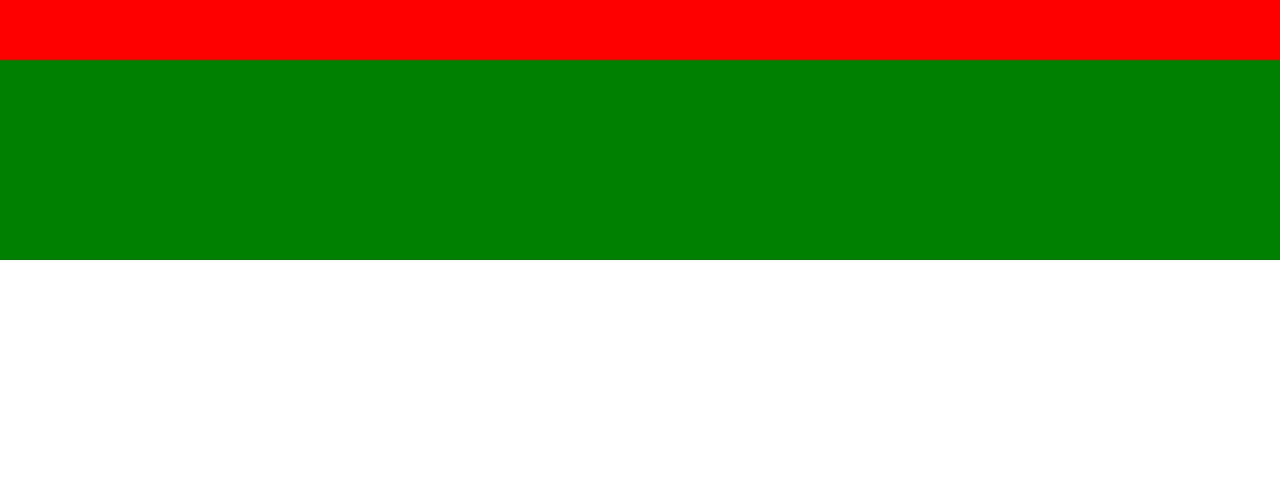
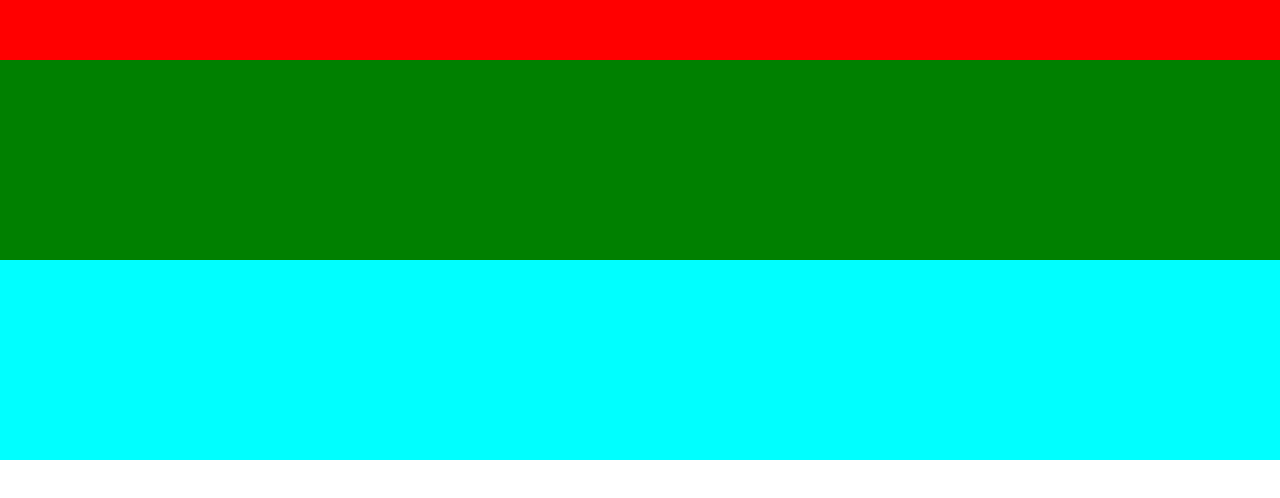
Before and after one commit to SantiagoLuna1920/Portafolio-web.2, a plain HTML site: page index.html in a window 1280 px wide. Shown: the part 140-638 px from the top of the page. Drawn offline with Linux system fonts and the light colour scheme.

Commit message:
agregado

```diff
--- a/estilo.css
+++ b/estilo.css
@@ -2,7 +2,7 @@
     margin: 0px;
 }
 
-.first, .second {
+.first, .second, .third {
     height: 200px;
 }
 
@@ -14,3 +14,7 @@
 .second {
     background-color: green;
 }
+
+.third {
+    background-color: cyan;
+}
--- a/index.html
+++ b/index.html
@@ -9,5 +9,6 @@
 <body>
     <div class="first"></div>
     <div class="second"></div>
+    <div class="third"></div>
 </body>
 </html>
```
